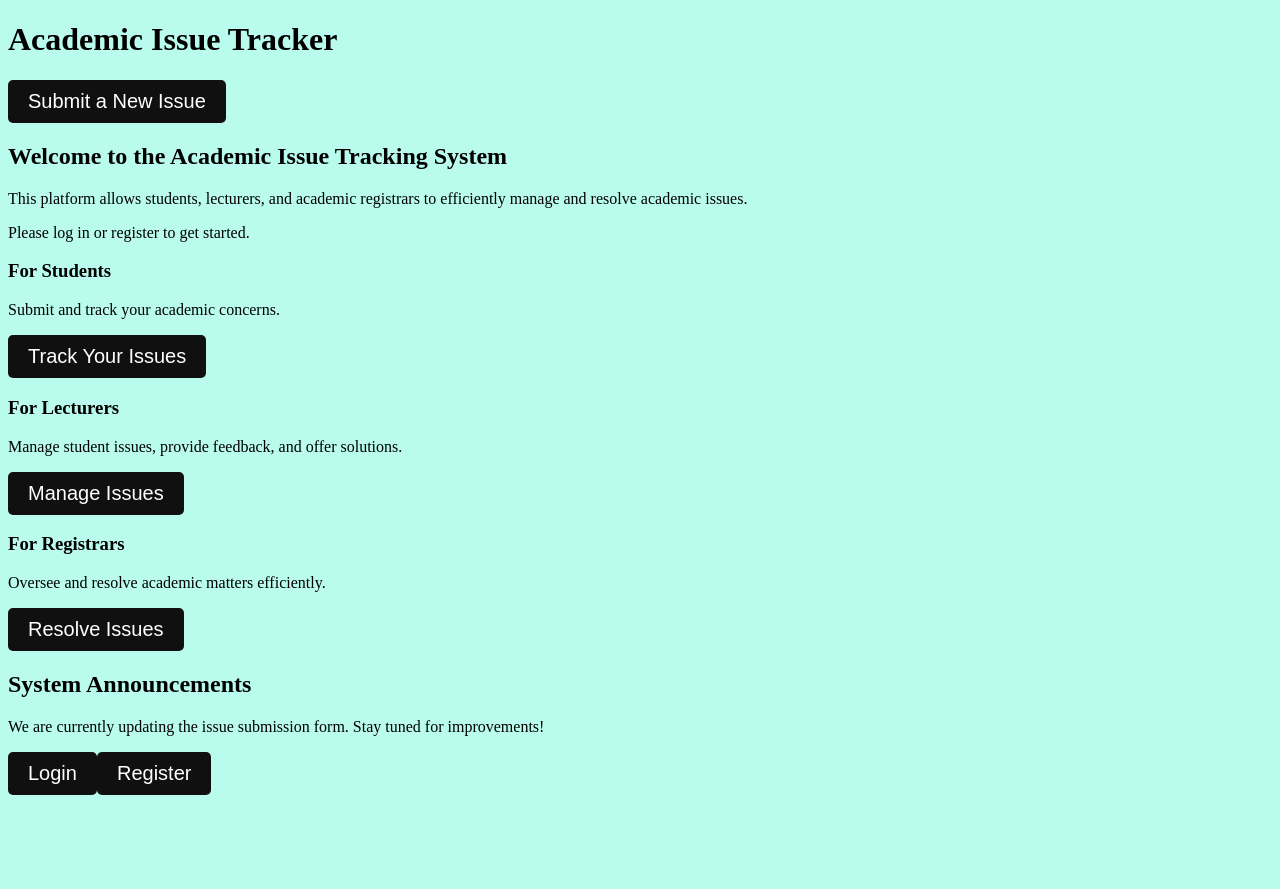
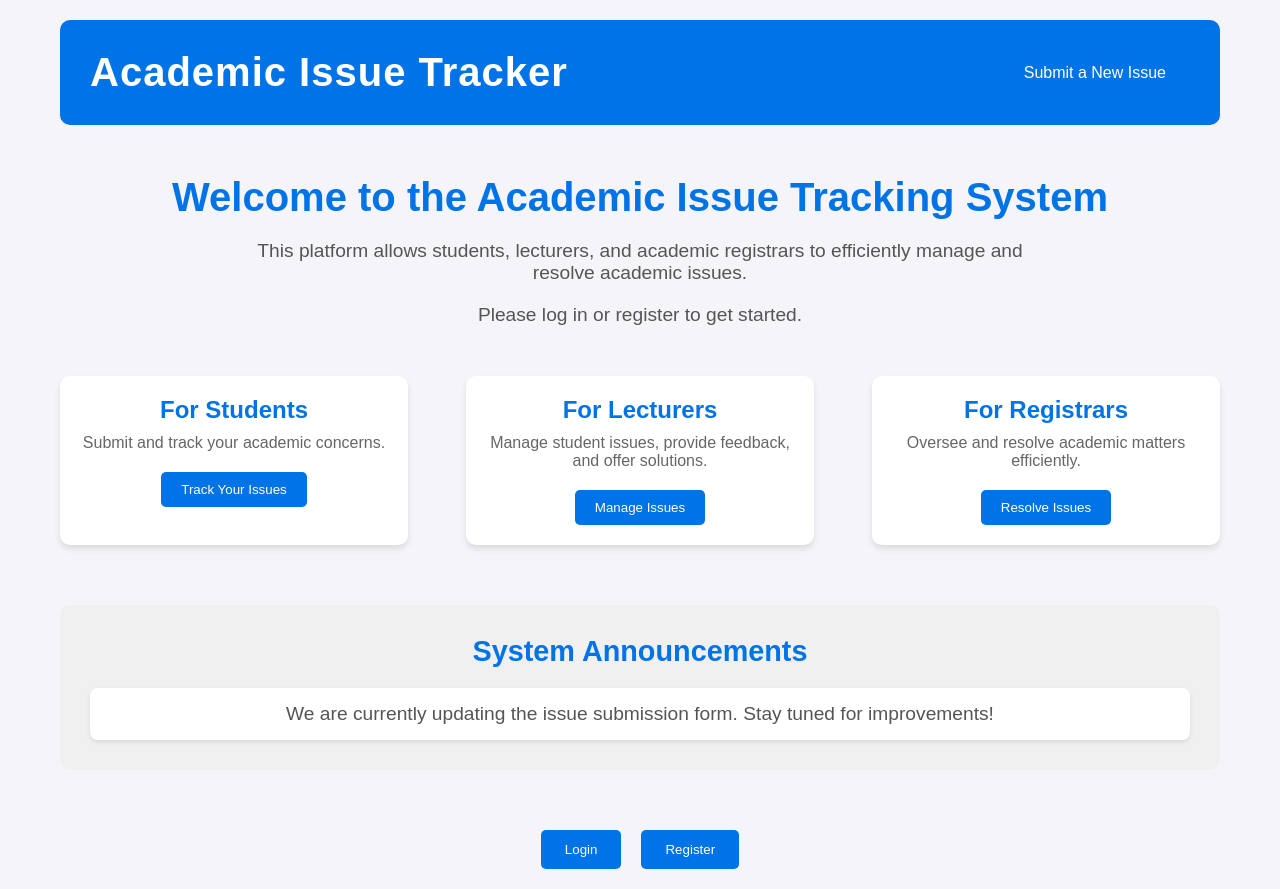
Before and after one commit to ArnoldPeterMukasa/AITS_GROUP_G, a React (Vite) app in the folder FRONTEND/: page / in a window 1280 px wide. Before the commit the page ends 803 px from the top, so only its background shows below. Built offline with nearby package versions, Linux system fonts and the light colour scheme.

Commit message:
this is the css made to the home page

```diff
--- a/FRONTEND/src/components/Home.css
+++ b/FRONTEND/src/components/Home.css
@@ -1,45 +1,246 @@
-.home {
-    display:flex;
-    flex-direction: column;
+/* General Styles */
+* {
+    margin: 0;
+    padding: 0;
+    box-sizing: border-box;
+}
+
+body {
+    font-family: 'Poppins', sans-serif;
+    background-color: #f4f4f9;
+    color: #333;
+    transition: background-color 0.3s ease, color 0.3s ease;
+}
+
+html {
+    scroll-behavior: smooth;
+}
+
+/* Home Container */
+.home-container {
+    width: 100%;
+    max-width: 1200px;
+    margin: 0 auto;
+    padding: 20px;
+}
+
+/* Header */
+.header {
+    display: flex;
+    justify-content: space-between;
     align-items: center;
-    justify-content: center;
-    height:100vh;
+    padding: 30px;
+    background-color: #0073e6;
     color: white;
+    border-radius: 10px;
+    animation: fadeIn 1s ease-out;
+}
+
+.logo h1 {
+    font-size: 2.5rem;
+    font-weight: bold;
+    letter-spacing: 1px;
+}
+
+.cta .cta-button {
+    padding: 12px 24px;
+    background-color: #0073e6;
+    color: white;
+    font-size: 1rem;
+    border: none;
+    border-radius: 5px;
+    cursor: pointer;
+    transition: background-color 0.3s ease, box-shadow 0.3s ease;
+}
+
+.cta .cta-button:hover {
+    background-color: #005bb5;
+    box-shadow: 0 4px 8px rgba(0, 0, 0, 0.2);
+}
+
+/* Intro Section */
+.intro {
     text-align: center;
+    margin-top: 50px;
+    animation: fadeInUp 1s ease-out;
+}
+
+.intro h2 {
+    font-size: 2.5rem;
+    color: #0073e6;
+    margin-bottom: 10px;
+}
+
+.intro p {
+    font-size: 1.2rem;
+    color: #555;
+    max-width: 800px;
+    margin: 20px auto;
+    opacity: 0;
+    animation: fadeIn 1s 0.5s forwards;
+}
+
+/* User Role Section */
+.user-role-section {
+    display: flex;
+    justify-content: space-between;
+    margin-top: 50px;
+    animation: fadeInUp 1s ease-out;
+}
+
+.user-role-card {
+    background-color: white;
     padding: 20px;
+    width: 30%;
+    border-radius: 10px;
+    box-shadow: 0 4px 6px rgba(0, 0, 0, 0.1);
+    text-align: center;
+    transform: translateY(20px);
+    animation: slideUp 0.8s ease-out forwards;
+}
 
+.user-role-card h3 {
+    font-size: 1.5rem;
+    margin-bottom: 10px;
+    color: #0073e6;
 }
-.home h1 {
-    font-size: 50px;
-    color: rgb(17, 16, 16);
+
+.user-role-card p {
+    font-size: 1rem;
     margin-bottom: 20px;
+    color: #666;
 }
-.home p {
-    font-size: 40px;
-    color: rgb(17, 16, 16);
-    margin-bottom: 10px;
 
-
-}
-.buttons {
-    display: flex;
-    flex-direction: column;
-    gap: 20px;
-    font-size: 20px;
+.role-button {
+    background-color: #0073e6;
     color: white;
-}
-button {
     padding: 10px 20px;
     border: none;
-    background-color: rgb(17, 16, 16);
-    color: white;
-    font-size: 20px;
+    border-radius: 5px;
     cursor: pointer;
-    border-radius: 5px;
-
+    transition: background-color 0.3s ease;
 }
 
-button:hover {
-    background-color: rgb(152, 146, 146);
+.role-button:hover {
+    background-color: #005bb5;
+    box-shadow: 0 4px 8px rgba(0, 0, 0, 0.2);
+}
+
+/* Announcements Section */
+.announcements {
+    margin-top: 60px;
+    background-color: #f0f0f0;
+    padding: 30px;
+    border-radius: 10px;
+    text-align: center;
+    animation: fadeIn 1s 1s forwards;
+}
+
+.announcements h2 {
+    font-size: 1.8rem;
+    color: #0073e6;
+}
+
+.announcement {
+    background-color: white;
+    padding: 15px;
+    border-radius: 8px;
+    box-shadow: 0 2px 4px rgba(0, 0, 0, 0.1);
+    margin-top: 20px;
+    transition: transform 0.3s ease, box-shadow 0.3s ease;
+}
+
+.announcement:hover {
+    transform: scale(1.05);
+    box-shadow: 0 8px 16px rgba(0, 0, 0, 0.2);
+}
+
+.announcement p {
+    font-size: 1.2rem;
+    color: #555;
+}
+
+/* Footer */
+.footer {
+    display: flex;
+    justify-content: center;
+    margin-top: 60px;
+}
+
+.footer-buttons {
+    display: flex;
+    gap: 20px;
+}
+
+.footer-button {
+    background-color: #0073e6;
     color: white;
+    padding: 12px 24px;
+    border: none;
+    border-radius: 5px;
+    cursor: pointer;
+    transition: background-color 0.3s ease, transform 0.3s ease;
 }
+
+.footer-button:hover {
+    background-color: #005bb5;
+    transform: scale(1.05);
+}
+
+/* Responsiveness */
+@media (max-width: 768px) {
+    .cta .cta-button {
+        padding: 10px 18px;
+    }
+
+    .user-role-section {
+        flex-direction: column;
+        align-items: center;
+    }
+
+    .user-role-card {
+        width: 80%;
+        margin-bottom: 20px;
+    }
+
+    .intro h2 {
+        font-size: 2rem;
+    }
+
+    .intro p {
+        font-size: 1rem;
+    }
+}
+
+/* Key Animations */
+@keyframes fadeIn {
+    from {
+        opacity: 0;
+    }
+
+    to {
+        opacity: 1;
+    }
+}
+
+@keyframes fadeInUp {
+    from {
+        opacity: 0;
+        transform: translateY(20px);
+    }
+
+    to {
+        opacity: 1;
+        transform: translateY(0);
+    }
+}
+
+@keyframes slideUp {
+    from {
+        transform: translateY(20px);
+    }
+
+    to {
+        transform: translateY(0);
+    }
+}
```
